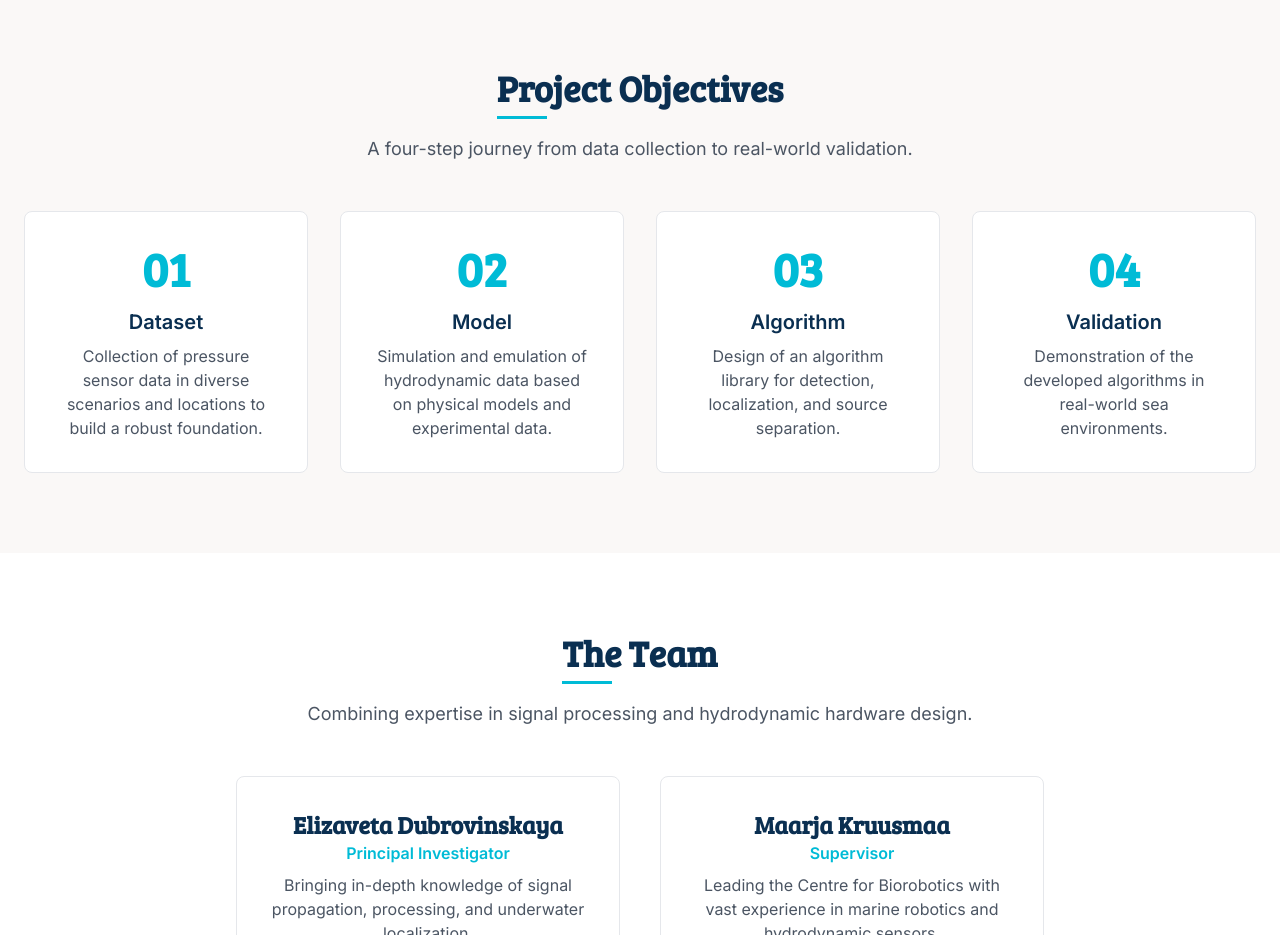
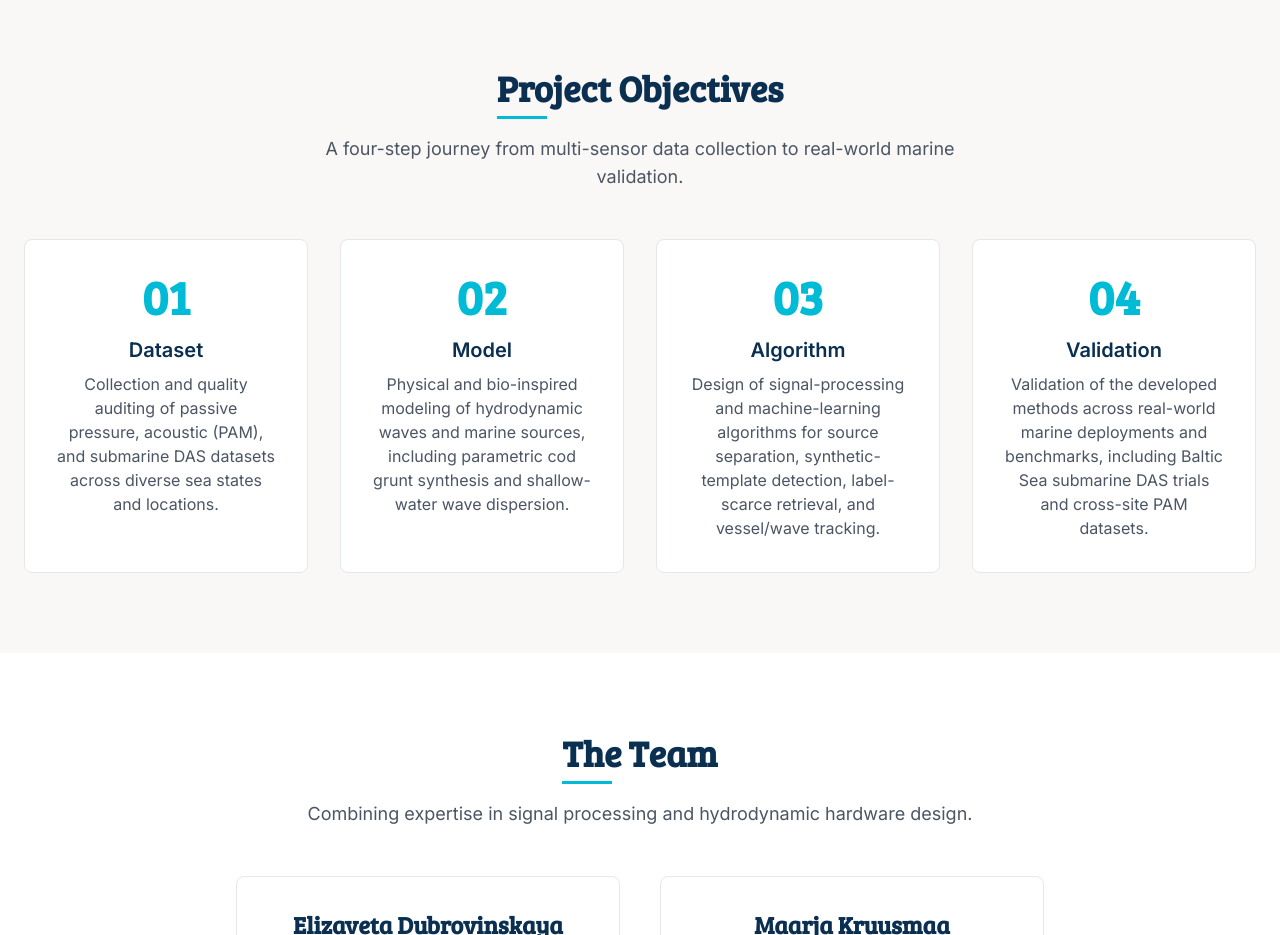
Before and after one commit to presensea/presensea.github.io, a plain HTML site: page index.html in a window 1280 px wide. Shown: the part 1980-2915 px from the top of the page. Drawn offline with nearby package versions, Linux system fonts and the light colour scheme.

Commit message:
Align Project Objectives with achieved PRESENSEA results

```diff
--- a/index.html
+++ b/index.html
@@ -312,28 +312,28 @@
             <div class="container mx-auto">
                 <div class="text-center mb-12">
                     <h2 class="font-bree text-3xl md:text-4xl font-semibold inline-block" data-translate="objectivesTitle">Project Objectives</h2>
-                    <p class="text-lg text-gray-600 mt-4 max-w-2xl mx-auto" data-translate="objectivesSubtitle">A four-step journey from data collection to real-world validation.</p>
+                    <p class="text-lg text-gray-600 mt-4 max-w-2xl mx-auto" data-translate="objectivesSubtitle">A four-step journey from multi-sensor data collection to real-world marine validation.</p>
                 </div>
                 <div class="grid md:grid-cols-2 lg:grid-cols-4 gap-8">
                     <div class="card p-8 text-center rounded-lg">
                         <div class="font-bree text-5xl font-bold accent-teal mb-4">01</div>
                         <h3 class="text-xl font-semibold mb-2" data-translate="obj1Title">Dataset</h3>
-                        <p class="text-gray-600" data-translate="obj1Text">Collection of pressure sensor data in diverse scenarios and locations to build a robust foundation.</p>
+                        <p class="text-gray-600" data-translate="obj1Text">Collection and quality auditing of passive pressure, acoustic (PAM), and submarine DAS datasets across diverse sea states and locations.</p>
                     </div>
                     <div class="card p-8 text-center rounded-lg">
                         <div class="font-bree text-5xl font-bold accent-teal mb-4">02</div>
                         <h3 class="text-xl font-semibold mb-2" data-translate="obj2Title">Model</h3>
-                        <p class="text-gray-600" data-translate="obj2Text">Simulation and emulation of hydrodynamic data based on physical models and experimental data.</p>
+                        <p class="text-gray-600" data-translate="obj2Text">Physical and bio-inspired modeling of hydrodynamic waves and marine sources, including parametric cod grunt synthesis and shallow-water wave dispersion.</p>
                     </div>
                     <div class="card p-8 text-center rounded-lg">
                         <div class="font-bree text-5xl font-bold accent-teal mb-4">03</div>
                         <h3 class="text-xl font-semibold mb-2" data-translate="obj3Title">Algorithm</h3>
-                        <p class="text-gray-600" data-translate="obj3Text">Design of a real-time algorithm library for detection, localization, and source separation.</p>
+                        <p class="text-gray-600" data-translate="obj3Text">Design of signal-processing and machine-learning algorithms for source separation, synthetic-template detection, label-scarce retrieval, and vessel/wave tracking.</p>
                     </div>
                     <div class="card p-8 text-center rounded-lg">
                         <div class="font-bree text-5xl font-bold accent-teal mb-4">04</div>
                         <h3 class="text-xl font-semibold mb-2" data-translate="obj4Title">Validation</h3>
-                        <p class="text-gray-600" data-translate="obj4Text">Demonstration of the developed algorithms in at least two different real-world sea environments.</p>
+                        <p class="text-gray-600" data-translate="obj4Text">Validation of the developed methods across real-world marine deployments and benchmarks, including Baltic Sea submarine DAS trials and cross-site PAM datasets.</p>
                     </div>
                 </div>
             </div>
@@ -651,15 +651,15 @@
             infographicResult: { en: 'Passive Pressure Sensor', et: 'Passiivne rõhuandur', ru: 'Пассивный датчик давления' },
             infographicResultText: { en: 'Detects all pressure changes to create a complete picture of the underwater environment.', et: 'Tuvastab kõik rõhumuutused, et luua täielik pilt veealusest keskkonnast.', ru: 'Обнаруживает все изменения давления, создавая полную картину подводной среды.' },
             objectivesTitle: { en: 'Project Objectives', et: 'Projekti eesmärgid', ru: 'Цели проекта' },
-            objectivesSubtitle: { en: 'A four-step journey from data collection to real-world validation.', et: 'Neljaastmeline teekond andmete kogumisest reaalse valideerimiseni.', ru: 'Четырёхэтапный путь от сбора данных до проверки в реальных условиях.' },
+            objectivesSubtitle: { en: 'A four-step journey from multi-sensor data collection to real-world marine validation.', et: 'Neljaastmeline teekond mitmeanduriliste andmete kogumisest meretingimustes valideerimiseni.', ru: 'Четырёхэтапный путь от сбора данных с различных датчиков до проверки в реальных морских условиях.' },
             obj1Title: { en: 'Dataset', et: 'Andmestik', ru: 'Набор данных' },
-            obj1Text: { en: 'Collection of pressure sensor data in diverse scenarios and locations to build a robust foundation.', et: 'Rõhuandurite andmete kogumine erinevates stsenaariumides ja asukohtades tugeva aluse loomiseks.', ru: 'Сбор данных с датчиков давления в различных сценариях и местах для создания надёжной основы.' },
+            obj1Text: { en: 'Collection and quality auditing of passive pressure, acoustic (PAM), and submarine DAS datasets across diverse sea states and locations.', et: 'Passiivsete rõhu-, akustiliste (PAM) ja veealuste DAS-andmestike kogumine ning kvaliteedikontroll erinevates mereoludes ja asukohtades.', ru: 'Сбор и контроль качества данных пассивных датчиков давления, акустического мониторинга (PAM) и подводного DAS в различных морских условиях.' },
             obj2Title: { en: 'Model', et: 'Mudel', ru: 'Модель' },
-            obj2Text: { en: 'Simulation and emulation of hydrodynamic data based on physical models and experimental data.', et: 'Hüdrodünaamiliste andmete simuleerimine ja emuleerimine füüsikaliste mudelite ja katseandmete põhjal.', ru: 'Моделирование и эмуляция гидродинамических данных на основе физических моделей и экспериментальных данных.' },
+            obj2Text: { en: 'Physical and bio-inspired modeling of hydrodynamic waves and marine sources, including parametric cod grunt synthesis and shallow-water wave dispersion.', et: 'Hüdrodünaamiliste lainete ja mereallikate füüsikaline ning bioinspireeritud modelleerimine, sh parameetriline tursahäälitsuste süntees ja madala vee lainemudelid.', ru: 'Физическое и биоинспирированное моделирование гидродинамических волн и морских источников, включая параметрический синтез звуков трески и моделирование мелководных волн.' },
             obj3Title: { en: 'Algorithm', et: 'Algoritm', ru: 'Алгоритм' },
-            obj3Text: { en: 'Design of an algorithm library for detection, localization, and source separation.', et: ' Algoritmiteegi kavandamine tuvastamiseks, lokaliseerimiseks ja allikate eraldamiseks.', ru: 'Разработка библиотеки алгоритмов для обнаружения, локализации и разделения источников.' },
+            obj3Text: { en: 'Design of signal-processing and machine-learning algorithms for source separation, synthetic-template detection, label-scarce retrieval, and vessel/wave tracking.', et: 'Signaalitöötluse ja masinõppe algoritmide loomine allikate eraldamiseks, sünteetiliste mallidega tuvastamiseks, väheste märgenditega otsinguks ning laevade ja lainete jälgimiseks.', ru: 'Разработка алгоритмов обработки сигналов и машинного обучения для разделения источников, детекции по синтетическим шаблонам, поиска при дефиците разметки и отслеживания судов и волн.' },
             obj4Title: { en: 'Validation', et: 'Valideerimine', ru: 'Проверка' },
-            obj4Text: { en: 'Demonstration of the developed algorithms in real-world sea environments.', et: 'Arendatud algoritmide demonstreerimine vähemalt kahes erinevas reaalses merekeskkonnas.', ru: 'Демонстрация разработанных алгоритмов в реальных морских условиях.' },
+            obj4Text: { en: 'Validation of the developed methods across real-world marine deployments and benchmarks, including Baltic Sea submarine DAS trials and cross-site PAM datasets.', et: 'Arendatud meetodite valideerimine reaalsetes merekatsetes ja võrdlusandmestikel, sh Läänemere veealustel DAS-mõõtmistel ja erinevate asukohtade PAM-andmestikel.', ru: 'Проверка разработанных методов в реальных морских экспериментах и на эталонных данных, включая подводные испытания DAS в Балтийском море и межакваторные наборы PAM.' },
             teamTitle: { en: 'The Team', et: 'Meeskond', ru: 'Команда' },
             teamSubtitle: { en: 'Combining expertise in signal processing and hydrodynamic hardware design.', et: 'Ühendades signaalitöötluse ja hüdrodünaamilise riistvara disaini alaseid teadmisi.', ru: 'Объединяя опыт в обработке сигналов и проектировании гидродинамического оборудования.' },
             teamMember1Name: { en: 'Elizaveta Dubrovinskaya', et: 'Elizaveta Dubrovinskaya', ru: 'Елизавета Дубровинская' },
```
